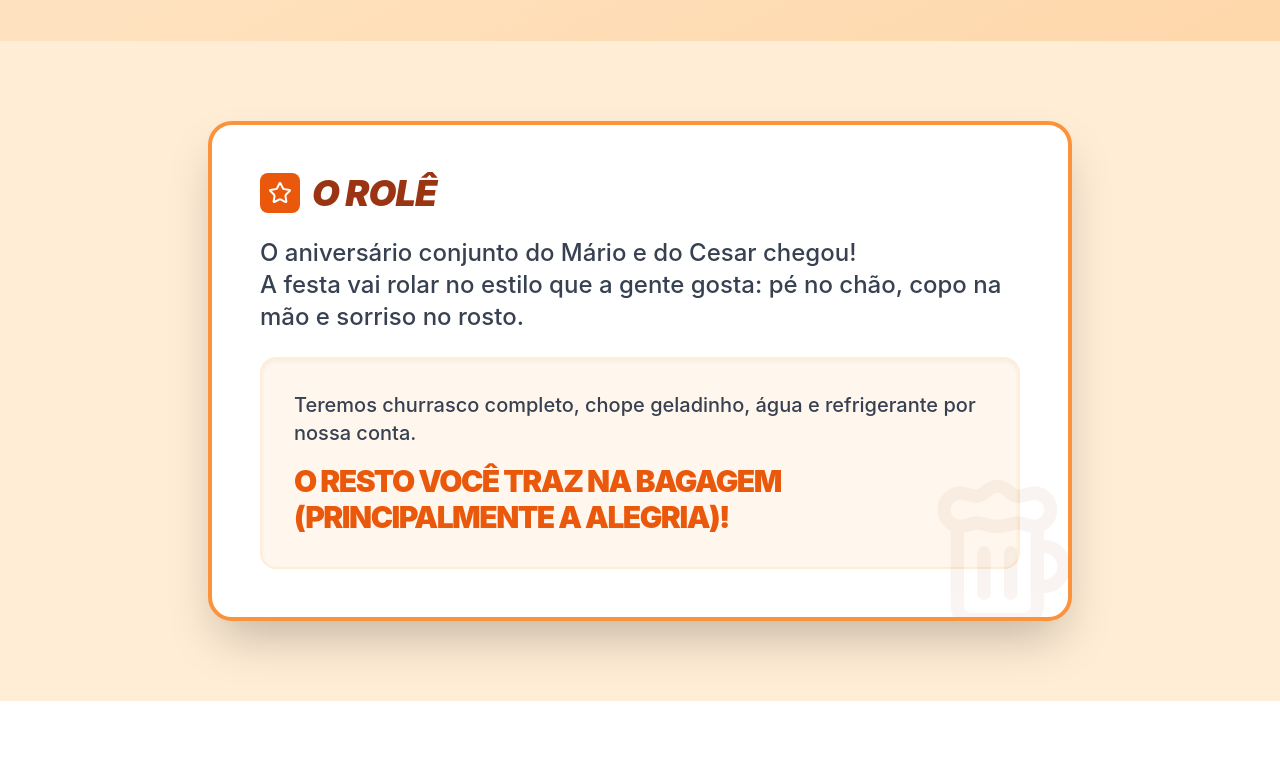
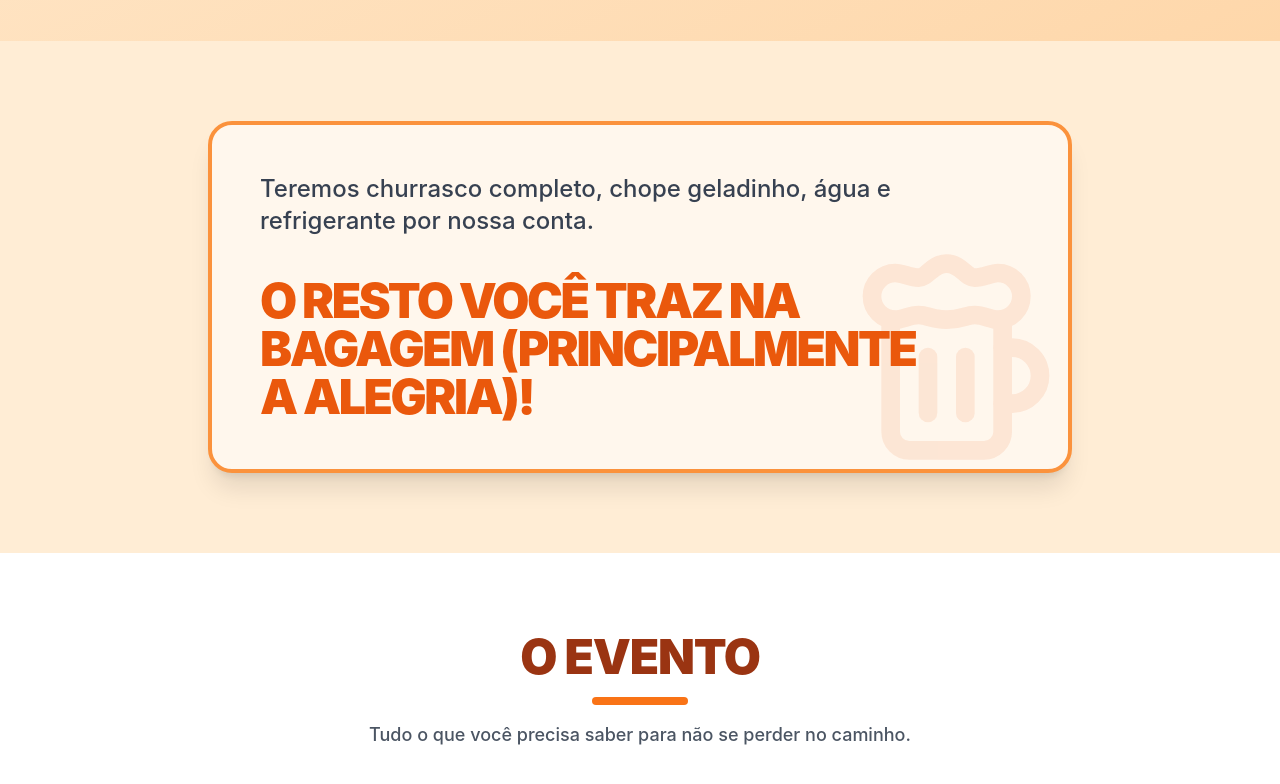
Before and after one commit to mariodocouto/aniversario-mario-e-cesar, a React (Vite) app: page / in a window 1280 px wide. Shown: the part 740-1524 px from the top of the page. Built offline with nearby package versions, Linux system fonts and the light colour scheme.

Commit message:
Add files via upload

```diff
--- a/components/EventDetails.tsx
+++ b/components/EventDetails.tsx
@@ -2,8 +2,8 @@ import React from 'react';
 import { MapPin, Calendar, Beer, Waves, Music, UtensilsCrossed, Star } from 'lucide-react';
 
 const EventDetails: React.FC = () => {
-  // Caminho exato conforme visto no GitHub
-  const jubilaPhoto = "./pagode-da-jubila.jpeg";
+  // Caminho absoluto para garantir o carregamento na raiz do domínio
+  const jubilaPhoto = "/pagode-da-jubila.jpeg";
 
   return (
     <section id="event" className="py-20 bg-white">
@@ -35,7 +35,7 @@ const EventDetails: React.FC = () => {
                   </div>
                   <div>
                     <p className="font-black text-xl text-gray-800 leading-none mb-1">12:00h – O Início</p>
-                    <p className="text-gray-600">Churrasco liberado, chope gelado e piscina disponível. Não esquece a bermuda de banho!</p>
+                    <p className="text-gray-600">Churrasco e chope gelado te esperando</p>
                   </div>
                 </div>
 
@@ -45,7 +45,7 @@ const EventDetails: React.FC = () => {
                   </div>
                   <div>
                     <p className="font-black text-xl text-gray-800 leading-none mb-1">Tarde Adentro</p>
-                    <p className="text-gray-600">Muita resenha, carne no fogo sem parar e o sol de Santa Maria.</p>
+                    <p className="text-gray-600">Carne no fogo, sol, piscina, chope e resenha</p>
                   </div>
                 </div>
 
@@ -62,12 +62,11 @@ const EventDetails: React.FC = () => {
             </div>
 
             {/* Card da Banda */}
-            <div className="group relative h-64 rounded-3xl overflow-hidden shadow-2xl border-4 border-white transform hover:rotate-1 transition-all duration-300">
+            <div className="group relative h-72 rounded-3xl overflow-hidden shadow-2xl border-4 border-white transform hover:rotate-1 transition-all duration-300">
               <img
                 src={jubilaPhoto}
                 alt="Pagode da Jubila"
                 className="w-full h-full object-cover group-hover:scale-110 transition-transform duration-700"
-                loading="eager"
               />
               <div className="absolute inset-0 bg-gradient-to-t from-black/90 via-black/30 to-transparent flex items-end p-8">
                 <div>
--- a/components/Hosts.tsx
+++ b/components/Hosts.tsx
@@ -1,9 +1,9 @@
-import React, { useState } from 'react';
+import React from 'react';
 
 const Hosts: React.FC = () => {
-  // Nomes exatos conforme as instruções e o diretório do GitHub
-  const oldPhotoSrc = "./foto-antiga.jpg.png";
-  const newPhotoSrc = "./foto-nova.jpg.jpg";
+  // Caminhos absolutos para arquivos na raiz
+  const oldPhotoSrc = "/foto-antiga.jpg.png";
+  const newPhotoSrc = "/foto-nova.jpg.jpg";
 
   return (
     <section id="hosts" className="py-20 bg-party-50">
@@ -21,7 +21,6 @@ const Hosts: React.FC = () => {
                 src={oldPhotoSrc}
                 alt="Mário e Cesar - O Início"
                 className="w-full h-full object-cover transform scale-105 group-hover:scale-100 transition-transform duration-700"
-                loading="lazy"
               />
             </div>
             <div className="absolute bottom-4 left-0 right-0 text-center">
@@ -35,7 +34,6 @@ const Hosts: React.FC = () => {
                 src={newPhotoSrc}
                 alt="Mário e Cesar - Atualmente"
                 className="w-full h-full object-cover transform scale-105 group-hover:scale-100 transition-transform duration-700"
-                loading="lazy"
               />
             </div>
             <div className="absolute bottom-4 left-0 right-0 text-center">
--- a/components/TheVibe.tsx
+++ b/components/TheVibe.tsx
@@ -1,36 +1,30 @@
 import React from 'react';
-import { Star, Beer } from 'lucide-react';
+import { Beer } from 'lucide-react';
 
 const TheVibe: React.FC = () => {
   return (
     <section id="the-vibe" className="py-12 md:py-20 bg-party-100">
       <div className="max-w-4xl mx-auto px-4">
-        <div className="bg-white p-5 md:p-12 rounded-3xl shadow-2xl border-4 border-party-400 relative overflow-hidden">
-          {/* Decoração de fundo sutil */}
-          <div className="absolute -right-4 -bottom-4 opacity-5">
-            <Beer className="w-32 h-32 md:w-40 md:h-40 text-party-800" />
+        {/* Bloco principal seguindo o design da imagem anexa */}
+        <div className="bg-party-50 p-6 md:p-12 rounded-3xl shadow-xl border-4 border-party-400 relative overflow-hidden">
+          {/* Marca d'água de caneco de chope no fundo conforme a imagem */}
+          <div className="absolute right-0 bottom-0 opacity-10 pointer-events-none">
+            <Beer className="w-32 h-32 md:w-56 md:h-56 text-party-600" />
           </div>
 
-          <div className="flex items-center gap-3 mb-6">
-            <div className="bg-party-600 p-2 rounded-lg shrink-0">
-              <Star className="w-5 h-5 md:w-6 md:h-6 text-white" />
+          <div className="relative z-10 flex flex-col gap-6">
+            <div className="text-gray-700 text-lg md:text-2xl leading-relaxed font-medium max-w-2xl">
+              <p>
+                Teremos churrasco completo, chope geladinho, água e refrigerante por nossa conta.
+              </p>
             </div>
-            <h3 className="text-2xl md:text-4xl font-black text-party-800 uppercase tracking-tight italic">O Rolê</h3>
-          </div>
 
-          <div className="text-gray-700 text-lg md:text-2xl leading-relaxed font-medium">
-            <p className="mb-6">
-              O aniversário conjunto do Mário e do Cesar chegou! <br className="hidden md:block"/>
-              A festa vai rolar no estilo que a gente gosta: pé no chão, copo na mão e sorriso no rosto.
-            </p>
-
-            <div className="bg-party-50 p-5 md:p-8 rounded-2xl border-2 border-party-100 shadow-inner">
-               <p className="text-sm md:text-xl text-gray-700 leading-snug">
-                 Teremos churrasco completo, chope geladinho, água e refrigerante por nossa conta.
-                 <span className="block font-black text-party-600 mt-4 text-lg md:text-3xl uppercase tracking-tighter leading-tight break-words">
-                   O resto você traz na bagagem (principalmente a alegria)!
-                 </span>
-               </p>
+            <div className="mt-4">
+              <h3 className="text-2xl md:text-5xl font-black text-party-600 uppercase tracking-tighter leading-[1.1] md:leading-none">
+                O RESTO VOCÊ <br className="md:hidden" /> TRAZ NA <br />
+                BAGAGEM <br className="md:hidden" /> (PRINCIPALMENTE <br />
+                A ALEGRIA)!
+              </h3>
             </div>
           </div>
         </div>
```
